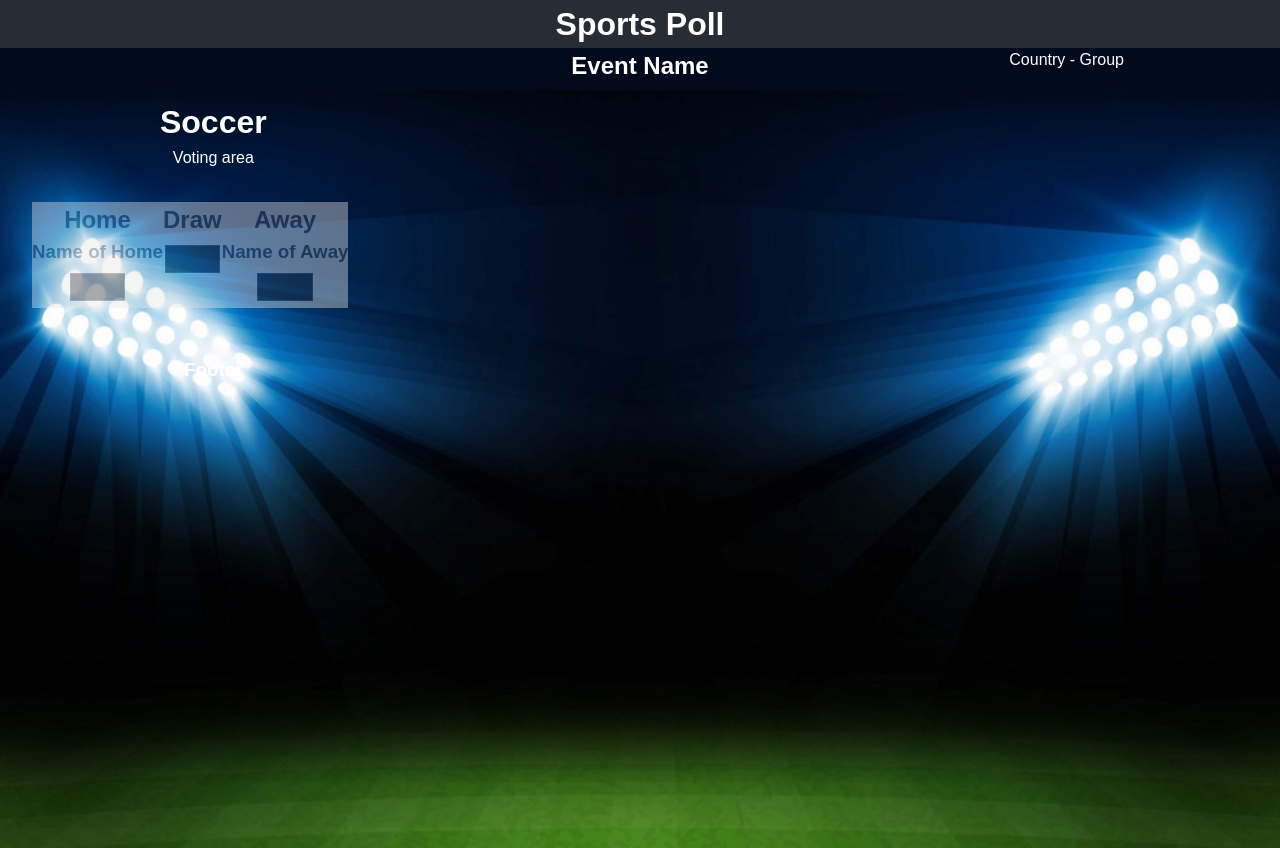
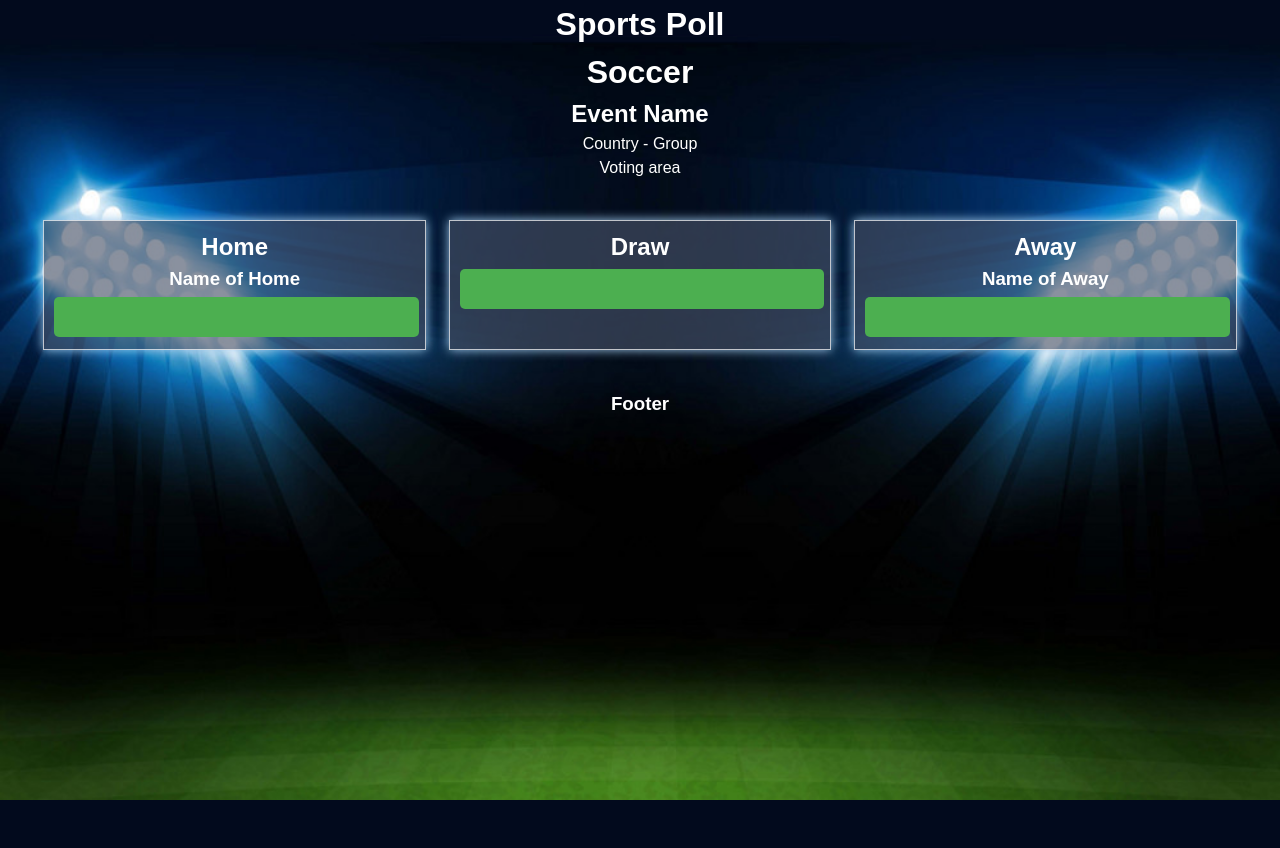
Before and after one commit to mromeroval/glomo-events, a React (Create React App) app in the folder client/: page / in a window 1280 px wide. After the commit the page ends 800 px from the top, so only its background shows below. Built offline with nearby package versions, Linux system fonts and the light colour scheme; no server answers.

Commit message:
Update page poll style

```diff
--- a/client/src/App.css
+++ b/client/src/App.css
@@ -1,16 +1,32 @@
 body {
   margin: 0;
   font-family: Arial, Helvetica, sans-serif;
-  background: #282c34;
   color: #fff;
   line-height: 1.5;
   text-align: center;
+  background:#020a1d  url(./lights.jpg) no-repeat center center fixed;
+  -webkit-background-size: cover;
+  -moz-background-size: cover;
+  -o-background-size: cover;
+  background-size: cover;
 }
 
 img {
   display: block;
   width: 100%;
-  height: auto;
+  height: 100%;
+}
+
+hr {
+  border: 0;
+  width: 80%;
+  background: linear-gradient(to right, rgba(0, 0, 0, 0), rgba(255, 255, 255, 0.75), rgba(0, 0, 0, 0));
+  height: 2px;
+}
+
+.title {
+  text-shadow: 1px 4px 4px #020a1d;
+  color: #fff;
 }
 
 h1, h2, h3 {
@@ -23,39 +39,53 @@ p {
   padding: 1 em 0;
 }
 
+
 .btn {
+  background-color: #4CAF50;
+  border: none;
+  color: white;
+  padding: 20px;
+  text-align: center;
+  text-decoration: none;
   display: inline-block;
-  background: #282c34;
-  color: #fff;
-  text-decoration: none;
-  padding: 1em 2em;
-  border: 1px solid #485369;
-  margin: .5em 0;
+  font-size: 16px;
+  margin: 4px 2px;
+  cursor: pointer;
+  width: 100%;
+  border-radius: 5px;
 }
 
 .btn:hover {
   background: #0b1a36;
 }
 
-/* #containter {
-  min-height: 1000px;
-} */
+#containter {
+  height: 100%;
+}
 
 
-#container .bgImage {
-  position: absolute;
-  background: #485369 url(./lights.jpg);
-  background-position: center;
-  background-repeat: no-repeat;
-  background-size: cover;
-  width: 100%;
-  height: 100%;
-  z-index: -1;
+
+.sport-title {
+  padding: .5em;
 }
 
-#container h1 {
-  padding-top: 50px;
-  padding-bottom: 0;
+.vs-area {
+  margin: 0.1em 1em;
+  background-color: #485369a2;
+  color: #fff;
+  border: 1px solid rgba(255, 255, 255, 0.705);
+  box-shadow: 0 0 10px #9ecaed;
+
+}
+.vs-area-top {
+  padding: 1em;
+  background-color: #4853694b;
+  border-radius: 10px 10px 0px 0px;
+}
+.vs-area-bottom {
+  padding: 1em;
+  background-color: #4853694b;
+  border-radius: 0px 0px 10px 10px;
 }
 
 ul {
@@ -64,19 +94,26 @@ ul {
 }
 
 li{
-  margin-bottom: 1em;
-  background: #eaeaea;
-  opacity: 0.4;
-  color: #485369;
+  margin: .5em;
+  padding: .5em;
+  background-color: #485369a2;
+  color: #fff;
+  border: 1px solid rgba(255, 255, 255, 0.705);
+  box-shadow: 0 0 10px #9ecaed;
 }
 
 @media(min-width:700px){
   .grid {
     display: grid;
-    grid-template-columns: 1fr 1fr 1fr;
+    grid-template-columns: 1fr ;
   }
 
-  #voting-section ul {
+  ul {
     display: flex;
+    justify-content: space-around;
+  }
+
+  li {
+    width: 30%;
   }
 }
```
